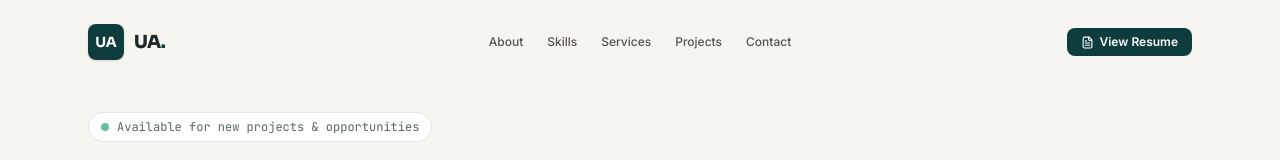
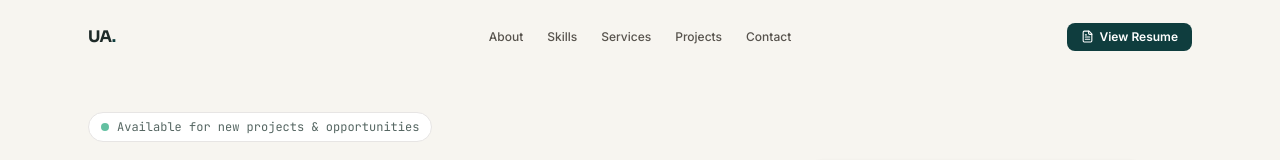
Before and after one commit to therealbibson/Portfolio, a React (Vite) app: page / in a window 1280 px wide. Shown: the top 160 px of the page. Built offline with nearby package versions, Linux system fonts and the light colour scheme; grey boxes are pictures that could not be loaded.

Commit message:
Revert UA. logo styling in the nav and footer to plain text

```diff
--- a/src/components/Footer.tsx
+++ b/src/components/Footer.tsx
@@ -27,12 +27,9 @@ export default function Footer() {
             <a
               href="#overview"
               onClick={(e) => handleNavClick(e, '#overview')}
-              className="group flex cursor-pointer items-center gap-2.5"
+              className="group cursor-pointer"
             >
-              <span className="flex h-9 w-9 items-center justify-center rounded-lg bg-[#0f3d3e] font-display text-sm font-bold text-white shadow-sm transition-transform duration-200 group-hover:scale-105">
-                UA
-              </span>
-              <span className="font-display text-lg font-extrabold tracking-tight text-text-white transition-colors group-hover:text-primary-blue">
+              <span className="font-display font-bold text-base text-text-white group-hover:text-primary-blue transition-colors">
                 UA<span className="text-primary-blue">.</span>
               </span>
             </a>
--- a/src/components/Header.tsx
+++ b/src/components/Header.tsx
@@ -51,12 +51,9 @@ export default function Header({ onOpenContact, onOpenResume }: HeaderProps) {
         <a
           href="#overview"
           onClick={(e) => handleNavClick(e, '#overview')}
-          className="group flex cursor-pointer items-center gap-2.5 py-1 shrink-0"
+          className="group cursor-pointer py-1 shrink-0"
         >
-          <span className="flex h-9 w-9 items-center justify-center rounded-lg bg-[#0f3d3e] font-display text-sm font-bold text-white shadow-sm transition-transform duration-200 group-hover:scale-105">
-            UA
-          </span>
-          <span className="font-display text-lg font-extrabold tracking-tight text-text-white transition-colors group-hover:text-primary-blue">
+          <span className="font-display font-bold text-base tracking-tight text-text-white group-hover:text-primary-blue transition-colors">
             UA<span className="text-primary-blue">.</span>
           </span>
         </a>
```
